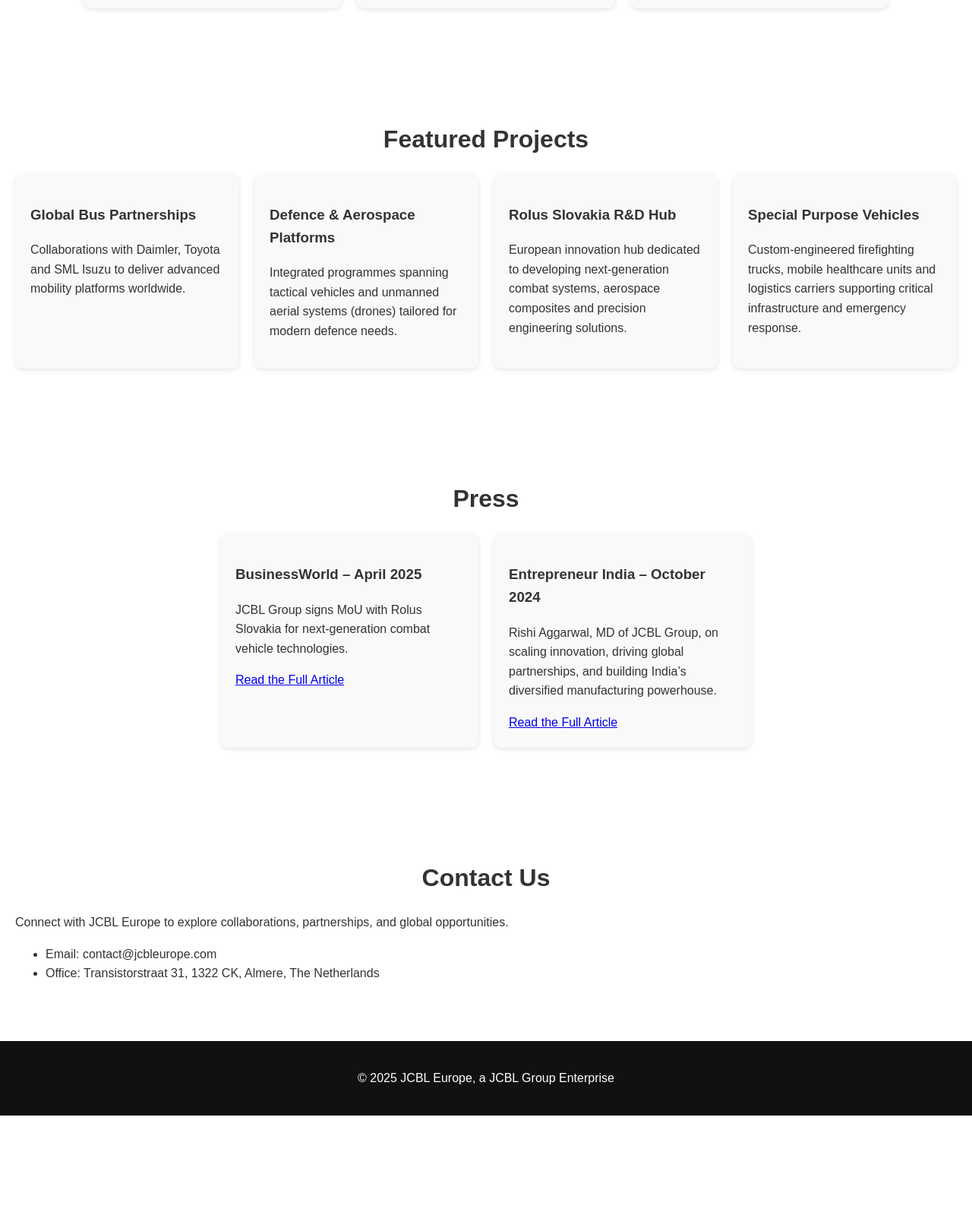
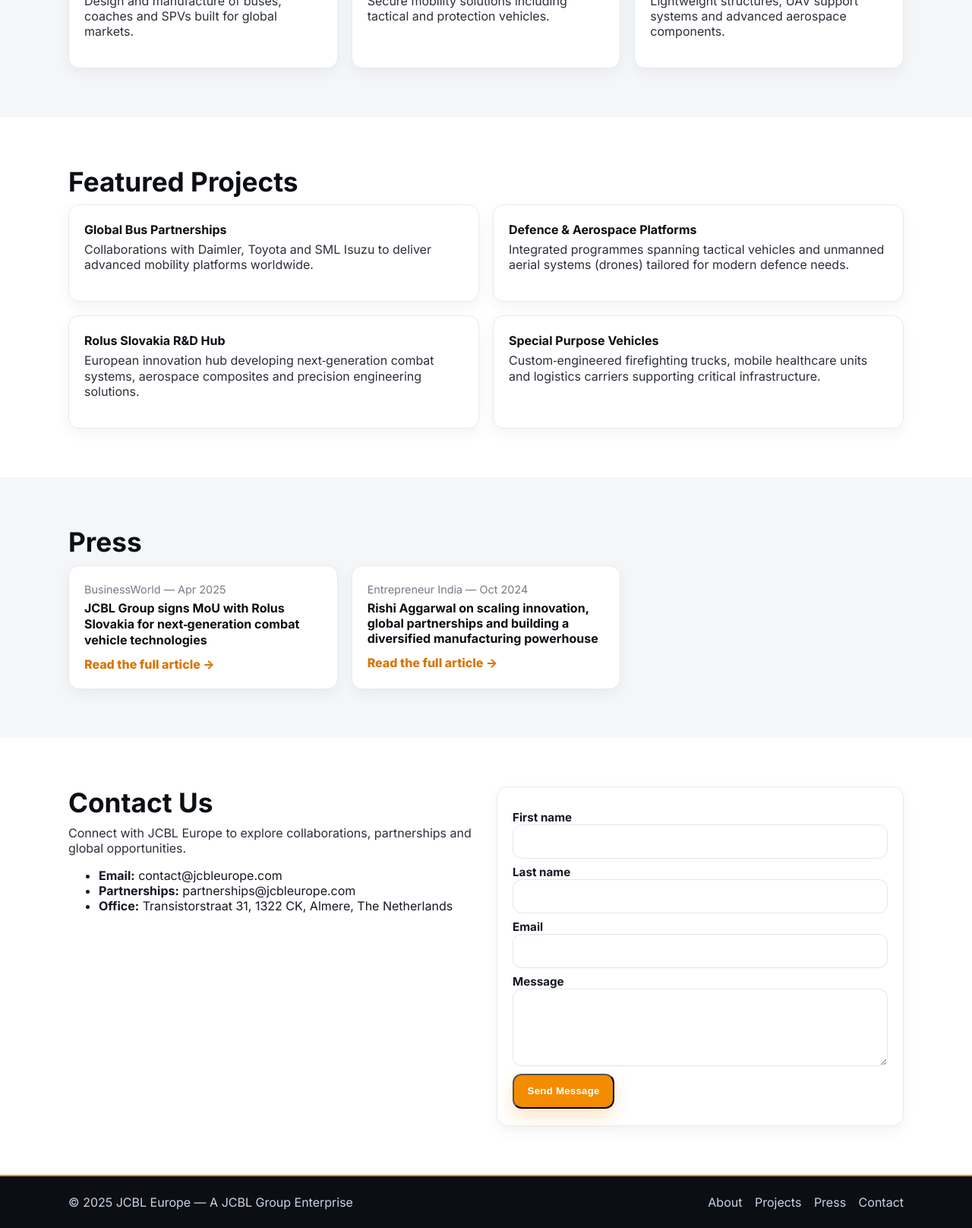
Before and after one commit to jcblgroupeu/jcbl-europe-site, a plain HTML site: page index.html in a window 1280 px wide. Shown: the part 1062-2678 px from the top of the page at 76% size. Before the commit the page ends 2530 px from the top, so only its background shows below. Drawn offline with Linux system fonts and the light colour scheme.

Commit message:
Add files via upload

```diff
--- a/index.html
+++ b/index.html
@@ -2,97 +2,157 @@
 <html lang="en">
 <head>
   <meta charset="UTF-8">
-  <meta name="viewport" content="width=device-width, initial-scale=1.0">
-  <title>JCBL Europe | A JCBL Group Enterprise</title>
+  <meta name="viewport" content="width=device-width, initial-scale=1">
+  <title>JCBL Europe — A JCBL Group Enterprise</title>
+  <meta name="description" content="JCBL Europe is a JCBL Group enterprise — mobility engineering, defence & armouring, aerospace & composites for global markets.">
+  <link rel="icon" href="assets/logo.png">
+  <link rel="preconnect" href="https://fonts.googleapis.com">
+  <link rel="preconnect" href="https://fonts.gstatic.com" crossorigin>
+  <link href="https://fonts.googleapis.com/css2?family=Inter:wght@300;400;600;700;800&display=swap" rel="stylesheet">
   <link rel="stylesheet" href="styles.css">
 </head>
 <body>
-  <!-- Hero Section -->
-  <header class="hero">
-    <h1>JCBL Europe<br>A JCBL Group Enterprise</h1>
-    <p>Carrying forward over 35 years of trust, innovation and manufacturing excellence into Europe and beyond.</p>
-    <a href="#expertise" class="btn">Discover More</a>
+  <header class="nav">
+    <div class="container nav-inner">
+      <div class="brand">
+        <img src="assets/logo.svg" alt="JCBL Europe logo" height="28">
+      </div>
+      <nav>
+        <a href="#mission">About</a>
+        <a href="#expertise">Expertise</a>
+        <a href="#projects">Projects</a>
+        <a href="#press">Press</a>
+        <a class="btn small" href="#contact">Contact</a>
+      </nav>
+    </div>
   </header>
 
-  <!-- Mission -->
-  <section class="mission" id="mission">
-    <h2>Our Mission</h2>
-    <p>JCBL Europe, a JCBL Group company, represents a legacy of engineering excellence since 1989.
-       We bring Europe closer to the Group’s diversified portfolio — from buses and armoured vehicles
-       to aerospace composites and advanced industrial solutions — shaping the future of global manufacturing.</p>
-  </section>
-
-  <!-- Expertise -->
-  <section class="expertise" id="expertise">
-    <h2>Our Expertise</h2>
-    <div class="cards">
-      <div class="card">
-        <h3>Mobility Engineering</h3>
-        <p>Design and manufacture of buses, coaches and SPVs built for global markets.</p>
-      </div>
-      <div class="card">
-        <h3>Defence & Armouring</h3>
-        <p>Secure mobility solutions including tactical and protection vehicles.</p>
-      </div>
-      <div class="card">
-        <h3>Aerospace & Composites</h3>
-        <p>Lightweight structures, UAV support systems and advanced aerospace components.</p>
+  <!-- Hero -->
+  <section class="hero">
+    <div class="container hero-inner">
+      <h1>JCBL Europe<span> — A JCBL Group Enterprise</span></h1>
+      <p>Carrying forward over 35 years of trust, innovation and manufacturing excellence into Europe and beyond.</p>
+      <div class="cta-row">
+        <a href="#expertise" class="btn">Explore Our Expertise</a>
+        <a href="#contact" class="btn ghost">Partner With Us</a>
       </div>
     </div>
   </section>
 
-  <!-- Featured Projects -->
-  <section class="projects" id="projects">
-    <h2>Featured Projects</h2>
-    <div class="cards">
-      <div class="card">
-        <h3>Global Bus Partnerships</h3>
-        <p>Collaborations with Daimler, Toyota and SML Isuzu to deliver advanced mobility platforms worldwide.</p>
+  <!-- Mission -->
+  <section id="mission" class="section">
+    <div class="container grid-2">
+      <div>
+        <h2>Our Mission</h2>
+        <p class="lead">JCBL Europe, a JCBL Group company, represents a legacy of engineering excellence since 1989.</p>
+        <p>We bring Europe closer to the Group’s diversified portfolio — from buses and armoured vehicles to aerospace composites and advanced industrial solutions — shaping the future of global manufacturing.</p>
       </div>
-      <div class="card">
-        <h3>Defence & Aerospace Platforms</h3>
-        <p>Integrated programmes spanning tactical vehicles and unmanned aerial systems (drones) tailored for modern defence needs.</p>
+      <div class="card stat">
+        <div class="stat-item"><strong>35+</strong><span>Years</span></div>
+        <div class="stat-item"><strong>5</strong><span>Factories</span></div>
+        <div class="stat-item"><strong>3K+</strong><span>People</span></div>
+        <div class="stat-item"><strong>Global</strong><span>Partnerships</span></div>
       </div>
-      <div class="card">
-        <h3>Rolus Slovakia R&D Hub</h3>
-        <p>European innovation hub dedicated to developing next-generation combat systems, aerospace composites and precision engineering solutions.</p>
+    </div>
+  </section>
+
+  <!-- Expertise -->
+  <section id="expertise" class="section alt">
+    <div class="container">
+      <h2>Our Expertise</h2>
+      <div class="cards">
+        <article class="card">
+          <h3>Mobility Engineering</h3>
+          <p>Design and manufacture of buses, coaches and SPVs built for global markets.</p>
+        </article>
+        <article class="card">
+          <h3>Defence & Armouring</h3>
+          <p>Secure mobility solutions including tactical and protection vehicles.</p>
+        </article>
+        <article class="card">
+          <h3>Aerospace & Composites</h3>
+          <p>Lightweight structures, UAV support systems and advanced aerospace components.</p>
+        </article>
       </div>
-      <div class="card">
-        <h3>Special Purpose Vehicles</h3>
-        <p>Custom-engineered firefighting trucks, mobile healthcare units and logistics carriers supporting critical infrastructure and emergency response.</p>
+    </div>
+  </section>
+
+  <!-- Projects -->
+  <section id="projects" class="section">
+    <div class="container">
+      <h2>Featured Projects</h2>
+      <div class="cards cards-2">
+        <article class="card">
+          <h4>Global Bus Partnerships</h4>
+          <p>Collaborations with Daimler, Toyota and SML Isuzu to deliver advanced mobility platforms worldwide.</p>
+        </article>
+        <article class="card">
+          <h4>Defence & Aerospace Platforms</h4>
+          <p>Integrated programmes spanning tactical vehicles and unmanned aerial systems (drones) tailored for modern defence needs.</p>
+        </article>
+        <article class="card">
+          <h4>Rolus Slovakia R&D Hub</h4>
+          <p>European innovation hub developing next‑generation combat systems, aerospace composites and precision engineering solutions.</p>
+        </article>
+        <article class="card">
+          <h4>Special Purpose Vehicles</h4>
+          <p>Custom‑engineered firefighting trucks, mobile healthcare units and logistics carriers supporting critical infrastructure.</p>
+        </article>
       </div>
     </div>
   </section>
 
   <!-- Press -->
-  <section class="press" id="press">
-    <h2>Press</h2>
-    <div class="cards">
-      <div class="card">
-        <h3>BusinessWorld – April 2025</h3>
-        <p>JCBL Group signs MoU with Rolus Slovakia for next-generation combat vehicle technologies.</p>
-        <a href="https://www.businessworld.in/article/jcbl-group-and-texmaco-defence-systems-sign-strategic-defence-mou-with-rolus-slovakia-for-next-generation-combat-vehicle-technologies-555253" target="_blank">Read the Full Article</a>
-      </div>
-      <div class="card">
-        <h3>Entrepreneur India – October 2024</h3>
-        <p>Rishi Aggarwal, MD of JCBL Group, on scaling innovation, driving global partnerships, and building India’s diversified manufacturing powerhouse.</p>
-        <a href="https://www.entrepreneur.com/en-in/news-and-trends/rishi-aggarwal-md-jcbl-group/481526" target="_blank">Read the Full Article</a>
+  <section id="press" class="section alt">
+    <div class="container">
+      <h2>Press</h2>
+      <div class="cards">
+        <article class="card press">
+          <div class="press-meta">BusinessWorld — Apr 2025</div>
+          <h4>JCBL Group signs MoU with Rolus Slovakia for next‑generation combat vehicle technologies</h4>
+          <a class="arrow" href="https://www.businessworld.in/article/jcbl-group-and-texmaco-defence-systems-sign-strategic-defence-mou-with-rolus-slovakia-for-next-generation-combat-vehicle-technologies-555253" target="_blank" rel="noopener">Read the full article →</a>
+        </article>
+        <article class="card press">
+          <div class="press-meta">Entrepreneur India — Oct 2024</div>
+          <h4>Rishi Aggarwal on scaling innovation, global partnerships and building a diversified manufacturing powerhouse</h4>
+          <a class="arrow" href="https://www.entrepreneur.com/en-in/news-and-trends/rishi-aggarwal-md-jcbl-group/481526" target="_blank" rel="noopener">Read the full article →</a>
+        </article>
       </div>
     </div>
   </section>
 
   <!-- Contact -->
-  <section class="contact" id="contact">
-    <h2>Contact Us</h2>
-    <p>Connect with JCBL Europe to explore collaborations, partnerships, and global opportunities.</p>
-    <ul>
-      <li>Email: contact@jcbleurope.com</li>
-      <li>Office: Transistorstraat 31, 1322 CK, Almere, The Netherlands</li>
-    </ul>
+  <section id="contact" class="section">
+    <div class="container grid-2">
+      <div>
+        <h2>Contact Us</h2>
+        <p>Connect with JCBL Europe to explore collaborations, partnerships and global opportunities.</p>
+        <ul class="contact-list">
+          <li><strong>Email:</strong> contact@jcbleurope.com</li>
+          <li><strong>Partnerships:</strong> partnerships@jcbleurope.com</li>
+          <li><strong>Office:</strong> Transistorstraat 31, 1322 CK, Almere, The Netherlands</li>
+        </ul>
+      </div>
+      <form class="card form" action="#" method="post" onsubmit="alert('Thanks! Use Formspree or a backend to receive messages.'); return false;">
+        <label>First name<input required></label>
+        <label>Last name<input required></label>
+        <label>Email<input type="email" required></label>
+        <label>Message<textarea rows="4"></textarea></label>
+        <button class="btn" type="submit">Send Message</button>
+      </form>
+    </div>
   </section>
 
-  <footer>
-    <p>© 2025 JCBL Europe, a JCBL Group Enterprise</p>
+  <footer class="footer">
+    <div class="container footer-inner">
+      <div>© 2025 JCBL Europe — A JCBL Group Enterprise</div>
+      <div class="links">
+        <a href="#mission">About</a>
+        <a href="#projects">Projects</a>
+        <a href="#press">Press</a>
+        <a href="#contact">Contact</a>
+      </div>
+    </div>
   </footer>
 </body>
 </html>
--- a/styles.css
+++ b/styles.css
@@ -1,56 +1,91 @@
-body {
-  margin: 0;
-  font-family: Arial, sans-serif;
-  line-height: 1.6;
-  color: #333;
+:root{
+  --black:#0b0e13;
+  --white:#ffffff;
+  --ink:#141821;
+  --muted:#757b86;
+  --orange:#f28c00; /* JCBL-like orange */
+  --orange-ink:#d97500;
+  --card:#ffffff;
+  --soft:#f5f6f8;
+  --ring: rgba(242,140,0,.22);
 }
-header.hero {
-  background: #111 no-repeat center center/cover;
-  color: #fff;
-  padding: 80px 20px;
-  text-align: center;
+*{box-sizing:border-box}
+html,body{margin:0;padding:0}
+body{
+  font-family:Inter, system-ui, -apple-system, Segoe UI, Roboto, Helvetica, Arial, sans-serif;
+  color:var(--ink);
+  background:var(--white);
 }
-header.hero h1 {
-  font-size: 2.5rem;
-  margin-bottom: 10px;
+h1,h2,h3,h4{color:var(--black);margin:0 0 .6rem}
+h1{font-size:clamp(2rem,4vw,3.2rem);line-height:1.12}
+h1 span{font-weight:700;color:var(--orange)}
+h2{font-size:clamp(1.6rem,3vw,2.2rem)}
+p{margin:0 0 1rem;color:#2a2f39}
+.container{width:min(1100px,92vw);margin-inline:auto}
+
+/* Nav */
+.nav{position:sticky;top:0;z-index:50;background:rgba(255,255,255,.86);backdrop-filter:saturate(180%) blur(10px);border-bottom:1px solid #eceff4}
+.nav-inner{display:flex;align-items:center;justify-content:space-between;padding:.7rem 0}
+.nav a{color:var(--black);text-decoration:none;margin-left:1rem;font-weight:700}
+.nav a:hover{color:var(--orange)}
+.brand img{display:block}
+
+/* Hero */
+.hero{
+  background: radial-gradient(1200px 400px at 50% -40%, rgba(242,140,0,.12), transparent 60%), #0b0e13;
+  color:#eef2f8;
+  display:grid;place-items:center;text-align:center;min-height:60vh;
 }
-header.hero p {
-  font-size: 1.2rem;
-  margin-bottom: 20px;
+.hero-inner{padding:6rem 0 4rem}
+.hero p{max-width:720px;margin:1rem auto 2rem;color:#d7dbe5}
+
+/* Buttons */
+.btn{
+  background:var(--orange);
+  color:#fff;text-decoration:none;
+  padding:.85rem 1.1rem;border-radius:12px;font-weight:800;letter-spacing:.2px;
+  box-shadow:0 10px 22px var(--ring);transition:transform .12s ease, box-shadow .12s ease, opacity .12s;
 }
-.btn {
-  display: inline-block;
-  padding: 10px 20px;
-  background: #f44336;
-  color: #fff;
-  text-decoration: none;
-  border-radius: 5px;
+.btn:hover{transform:translateY(-1px);box-shadow:0 12px 26px var(--ring)}
+.btn.ghost{background:transparent;color:#fff;border:2px solid #ffffff66}
+.btn.small{padding:.55rem .85rem;border-radius:10px}
+
+/* Sections */
+.section{padding:64px 0}
+.section.alt{background:var(--soft)}
+.lead{font-weight:700}
+
+/* Grid */
+.grid-2{display:grid;gap:28px;grid-template-columns:repeat(2,1fr)}
+@media (max-width:900px){.grid-2{grid-template-columns:1fr}}
+
+/* Cards */
+.cards{display:grid;gap:18px;grid-template-columns:repeat(3,1fr)}
+.cards-2{grid-template-columns:repeat(2,1fr)}
+@media (max-width:900px){.cards{grid-template-columns:1fr}.cards-2{grid-template-columns:1fr}}
+.card{
+  background:var(--card);
+  border:1px solid #e7eaf0;border-radius:14px;padding:22px 20px;
+  box-shadow:0 6px 18px rgba(12,14,18,.05);
 }
-section {
-  padding: 60px 20px;
-}
-section h2 {
-  font-size: 2rem;
-  margin-bottom: 20px;
-  text-align: center;
-}
-.cards {
-  display: flex;
-  flex-wrap: wrap;
-  gap: 20px;
-  justify-content: center;
-}
-.card {
-  background: #f9f9f9;
-  padding: 20px;
-  border-radius: 10px;
-  flex: 1 1 250px;
-  max-width: 300px;
-  box-shadow: 0 2px 6px rgba(0,0,0,0.1);
-}
-footer {
-  background: #111;
-  color: #fff;
-  text-align: center;
-  padding: 20px;
-}
+.card h3,.card h4{margin-bottom:.35rem}
+.card.press .press-meta{color:var(--muted);font-size:.9rem;margin-bottom:.35rem}
+.card .arrow{display:inline-block;margin-top:.4rem;color:var(--orange-ink);text-decoration:none;font-weight:800}
+.card .arrow:hover{opacity:.85}
+
+/* Stat */
+.stat{display:grid;grid-template-columns:repeat(2,1fr);gap:14px}
+.stat-item{background:#11141b;color:#f2f5fb;border:1px solid #1b2130;border-radius:12px;padding:16px;text-align:center}
+.stat-item strong{font-size:1.5rem;display:block;color:#fff}
+.stat-item span{color:#c9cfdb}
+
+/* Contact form */
+.form label{display:block;font-weight:700;font-size:.95rem;margin:8px 0 6px}
+.form input,.form textarea{width:100%;border:1.5px solid #dfe5ef;border-radius:12px;padding:.75rem .9rem;font:inherit}
+.form input:focus,.form textarea:focus{outline:none;border-color:#f2a441;box-shadow:0 0 0 6px rgba(242,140,0,.12)}
+
+/* Footer */
+.footer{background:#0b0e13;color:#c9d2e6;padding:24px 0;border-top:2px solid var(--orange)}
+.footer-inner{display:flex;justify-content:space-between;align-items:center;gap:12px;flex-wrap:wrap}
+.footer a{color:#c9d2e6;text-decoration:none;margin-left:12px}
+.footer a:hover{color:#fff}
```
